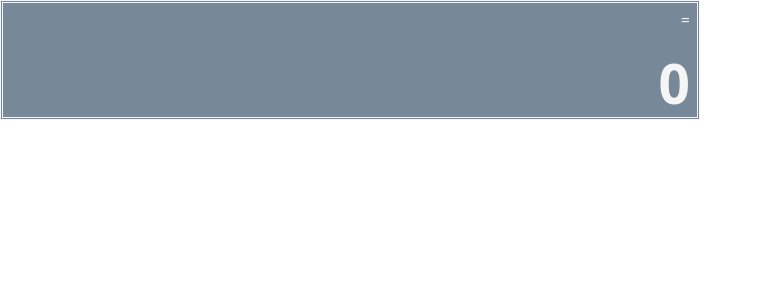
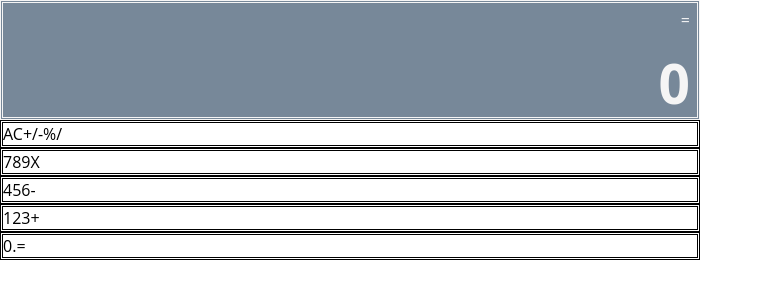
Before and after one commit to emmanuelkamala/mycalculator, a React (Create React App) app: page / in a window 1280 px wide. Shown: the top 300 px of the page, without its empty margins (0-763 px from the left). Built offline with nearby package versions, Linux system fonts and the light colour scheme.

Commit message:
Create button panel

```diff
--- a/src/Components/ButtonPanel.js
+++ b/src/Components/ButtonPanel.js
@@ -1,10 +1,29 @@
 import React from 'react';
-import PropTypes from 'prop-types';
+import Button from './Button';
 
-const buttonpanel = (props) => {
-  return <div className="Button-Panel"> { props.children } </div>
-}
+const ButtonPanel = () => {
+  const firstrowChars = ['AC', '+/-', '%', '/'];
+  const secondRowChars = ['7', '8', '9', 'X'];
+  const thirdRowChars = ['4', '5', '6', '-'];
+  const fourthRowChars = ['1', '2', '3', '+'];
+  const fifthRowChars = ['0', '.', '='];
+  const rows = [firstrowChars, secondRowChars, thirdRowChars, fourthRowChars, fifthRowChars];
+  return (
+    <div id="button-panel">
+      {rows.map(row => (
+        <div className="row" key={row}>
+          {row.map(char => (
+            <Button
+              key={char}
+              name={String(char)}
+              color={['+', '-', 'X', '/', '='].includes(char)}
+              wide={char === '0'}
+            />
+          ))}
+        </div>
+      ))}
+    </div>
+  );
+};
 
-buttonpanel.propTypes = { children: PropTypes.array };
-
-export default buttonpanel;
+export default ButtonPanel;
```
